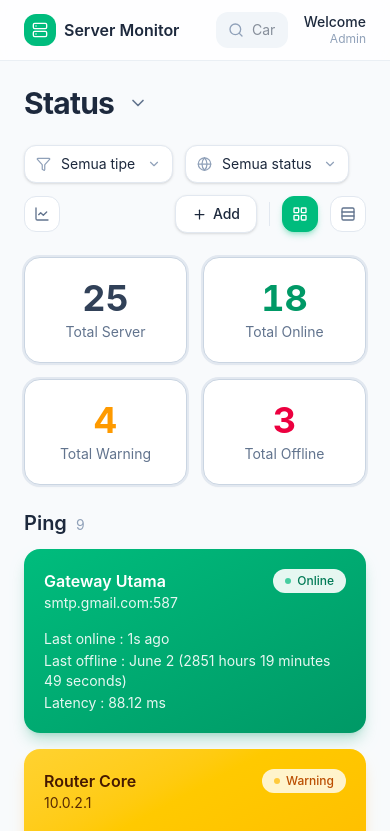
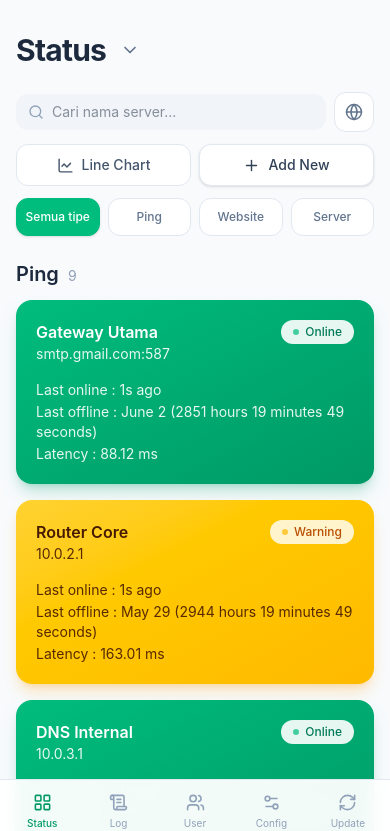
Before and after one commit to Lutfi1412/dashboard-simona, a React (Vite) app: page / in a window 390 px wide. Shown: the top 831 px of the page. Built offline with nearby package versions, Linux system fonts and the light colour scheme.

Commit message:
responsive mobile

```diff
--- a/src/App.jsx
+++ b/src/App.jsx
@@ -65,6 +65,8 @@ export default function App() {
               view={view}
               setView={setView}
               onAdd={() => setModal(true)}
+              search={search}
+              onSearch={setSearch}
             />
 
             <StatCards
--- a/src/components/LatencyChart.jsx
+++ b/src/components/LatencyChart.jsx
@@ -8,9 +8,45 @@ import {
   YAxis,
 } from "recharts";
 
+function CustomXAxisTick({ x, y, payload }) {
+  const words = payload.value.split(" ");
+
+  return (
+    <g transform={`translate(${x},${y})`}>
+      {/* Desktop: 1 baris */}
+      <text
+        className="hidden sm:block"
+        x={0}
+        y={0}
+        textAnchor="middle"
+        fontSize={14}
+        fontWeight={600}
+        fill="#334155"
+      >
+        {payload.value}
+      </text>
+
+      {/* Mobile: maksimal 2 baris */}
+      <text
+        className="sm:hidden"
+        x={0}
+        y={0}
+        textAnchor="middle"
+        fontSize={11}
+        fontWeight={600}
+        fill="#334155"
+      >
+        {words.slice(0, 2).map((word, index) => (
+          <tspan key={index} x={0} dy={index === 0 ? 0 : 14}>
+            {word}
+          </tspan>
+        ))}
+      </text>
+    </g>
+  );
+}
+
 export default function LatencyChart({ servers }) {
-  // Hanya server online & warning,
-  // urut dari latensi terbesar
   const top = servers
     .filter((s) => s.status !== "offline")
     .sort((a, b) => b.latency - a.latency)
@@ -21,24 +57,27 @@ export default function LatencyChart({ servers }) {
     }));
 
   return (
-    <div className="rounded-2xl border border-slate-200 bg-white p-5 shadow-sm">
-      <h3 className="mb-4 font-semibold">5 Server dengan Latensi Terburuk</h3>
+    <div className="rounded-2xl border border-slate-200 bg-white p-4 shadow-sm sm:p-5">
+      <h3 className="mb-4 text-sm font-semibold sm:text-base">
+        5 Server dengan Latensi Terburuk
+      </h3>
 
-      <div className="h-64">
+      {/* Bisa scroll kiri-kanan di mobile */}
+      <div className="overflow-x-auto">
+        <div className="h-64 min-w-[600px] sm:min-w-0">
           <ResponsiveContainer width="100%" height="100%">
             <AreaChart
               data={top}
               margin={{
-              top: 15,
-              right: 35,
-              bottom: 20,
-              left: 20,
+                top: 30,
+                right: 5,
+                bottom: 15,
+                left: 5,
               }}
             >
               <defs>
                 <linearGradient id="redFill" x1="0" y1="0" x2="0" y2="1">
                   <stop offset="0%" stopColor="#ef4444" stopOpacity={0.25} />
-
                   <stop offset="100%" stopColor="#ef4444" stopOpacity={0} />
                 </linearGradient>
               </defs>
@@ -49,16 +88,26 @@ export default function LatencyChart({ servers }) {
                 vertical={false}
               />
 
-            {/* Sumbu X */}
               <XAxis
                 dataKey="name"
                 interval={0}
                 padding={{
-                left: 30,
-                right: 30,
+                  left: 15,
+                  right: 10,
                 }}
+                tick={<CustomXAxisTick />}
+                tickLine={false}
+                axisLine={{
+                  stroke: "#cbd5e1",
+                }}
+                height={55}
+                tickMargin={12}
+              />
+
+              <YAxis
+                unit=" ms"
                 tick={{
-                fontSize: 14,
+                  fontSize: 12,
                   fontWeight: 600,
                   fill: "#334155",
                 }}
@@ -66,35 +115,23 @@ export default function LatencyChart({ servers }) {
                 axisLine={{
                   stroke: "#cbd5e1",
                 }}
-              tickMargin={12}
+                width={60}
+                tickMargin={6}
               />
 
-            {/* Sumbu Y */}
-            <YAxis
-              unit=" ms"
-              tick={{
-                fontSize: 14,
-                fontWeight: 600,
-                fill: "#334155",
-              }}
-              tickLine={false}
-              axisLine={{
-                stroke: "#cbd5e1",
-              }}
-              width={75}
-              tickMargin={8}
+              <Tooltip
+                formatter={(value) => [`${value} ms`, "Latency"]}
+                labelFormatter={(label) => `Server: ${label}`}
               />
-
-            <Tooltip formatter={(value) => [`${value} ms`, "Latency"]} />
 
               <Area
                 type="monotone"
                 dataKey="latency"
                 stroke="#ef4444"
-              strokeWidth={3}
+                strokeWidth={2}
                 fill="url(#redFill)"
                 dot={{
-                r: 5,
+                  r: 4,
                   fill: "#ef4444",
                   strokeWidth: 2,
                   stroke: "#fff",
@@ -105,5 +142,6 @@ export default function LatencyChart({ servers }) {
           </ResponsiveContainer>
         </div>
       </div>
+    </div>
   );
 }
--- a/src/components/Layout.jsx
+++ b/src/components/Layout.jsx
@@ -10,7 +10,7 @@ import {
 
 const MENU = [
   ["Status", LayoutGrid],
-  ["Server", Server],
+  // ["Server", Server],
   ["Log", ScrollText],
   ["User", Users],
   ["Config", Settings2],
@@ -19,19 +19,24 @@ const MENU = [
 
 export default function Layout({ search, onSearch, children }) {
   return (
-    <div className="min-h-screen bg-slate-50 text-slate-800">
-      <header className="sticky top-0 z-30 flex items-center gap-4 border-b border-slate-200/70 bg-white/80 px-6 py-3 backdrop-blur">
-        <div className="flex w-44 items-center gap-2 font-semibold">
-          <span className="grid size-8 place-items-center rounded-xl bg-emerald-500 text-white">
+    <div className="min-h-screen bg-slate-50 text-slate-800 pb-16 md:pb-0">
+      {/* HEADER */}
+      <header className="sticky top-0 z-30 hidden items-center gap-4 border-b border-slate-200/70 bg-white/80 px-4 py-3 backdrop-blur md:flex md:px-6">
+        <div className="flex w-auto items-center gap-2 font-semibold md:w-44 hidden md:flex">
+          <span className="grid size-8 shrink-0 place-items-center rounded-xl bg-emerald-500 text-white">
             <Server size={16} />
           </span>
-          Server Monitor
+
+          <span>Server Monitor</span>
         </div>
-        <label className="relative max-w-md flex-1">
+
+        {/* SEARCH */}
+        <label className="relative max-w-md flex-1 hidden md:block">
           <Search
             size={16}
             className="absolute left-3 top-1/2 -translate-y-1/2 text-slate-400"
           />
+
           <input
             value={search}
             onChange={(e) => onSearch(e.target.value)}
@@ -39,25 +44,56 @@ export default function Layout({ search, onSearch, children }) {
             className="w-full rounded-xl bg-slate-100 py-2 pl-9 pr-3 text-sm outline-none transition focus:bg-white focus:ring-2 focus:ring-emerald-400"
           />
         </label>
-        <div className="ml-auto text-right text-sm leading-tight">
+
+        {/* USER */}
+        <div className="ml-auto hidden text-right text-sm leading-tight sm:block">
           <div className="font-medium">Welcome</div>
           <div className="text-xs text-slate-400">Admin</div>
         </div>
       </header>
+
       <div className="flex">
+        {/* DESKTOP SIDEBAR */}
         <aside className="sticky top-[57px] hidden h-[calc(100vh-57px)] w-52 shrink-0 border-r border-slate-200/70 bg-white p-3 md:block">
           {MENU.map(([label, Icon], i) => (
             <button
               key={label}
-              className={`mb-1 flex w-full items-center gap-3 rounded-xl px-3 py-2 text-sm transition ${i === 0 ? "bg-emerald-50 font-medium text-emerald-700" : "text-slate-500 hover:bg-slate-100"}`}
+              className={`mb-1 flex w-full items-center gap-3 rounded-xl px-3 py-2 text-sm transition ${
+                i === 0
+                  ? "bg-emerald-50 font-medium text-emerald-700"
+                  : "text-slate-500 hover:bg-slate-100"
+              }`}
             >
               <Icon size={17} />
               {label}
             </button>
           ))}
         </aside>
-        <main className="min-w-0 flex-1 p-6 lg:p-8">{children}</main>
+
+        {/* CONTENT */}
+        <main className="min-w-0 flex-1 p-4 pt-8 md:p-6 md:pt-6 lg:p-8">
+          {children}
+        </main>
       </div>
+
+      {/* MOBILE BOTTOM NAV */}
+      <nav className="fixed bottom-0 left-0 right-0 z-50 border-t border-slate-200 bg-white/95 backdrop-blur md:hidden">
+        <div className="flex h-16 items-center justify-around px-1">
+          {MENU.map(([label, Icon], i) => (
+            <button
+              key={label}
+              className={`flex min-w-0 flex-1 flex-col items-center justify-center gap-1 rounded-xl py-1 text-[10px] transition ${
+                i === 0
+                  ? "font-medium text-emerald-600"
+                  : "text-slate-400 hover:text-slate-600"
+              }`}
+            >
+              <Icon size={19} />
+              <span>{label}</span>
+            </button>
+          ))}
+        </div>
+      </nav>
     </div>
   );
 }
--- a/src/components/StatCards.jsx
+++ b/src/components/StatCards.jsx
@@ -9,7 +9,7 @@ export default function StatCards({ servers, active, onPick }) {
   const count = (k) =>
     k === "all" ? servers.length : servers.filter((s) => s.status === k).length;
   return (
-    <div className="grid grid-cols-2 gap-4 lg:grid-cols-4">
+    <div className="grid grid-cols-2 gap-4 lg:grid-cols-4 hidden md:grid">
       {ITEMS.map(([k, label, color]) => (
         <div
           className={`rounded-2xl border bg-white p-5 text-center shadow-sm transition ${onPick ? "hover:-translate-y-0.5 hover:shadow-md" : "cursor-default"} border-slate-300 ring-2 ring-slate-200`}
--- /dev/null
+++ b/src/components/StatusFilter.jsx
@@ -0,0 +1,72 @@
+import { useEffect, useRef, useState } from "react";
+import { Globe, Check } from "lucide-react";
+
+const OPTIONS = [
+  ["all", "Semua status"],
+  ["online", "Online"],
+  ["warning", "Warning"],
+  ["offline", "Offline"],
+];
+
+export default function StatusFilter({ value, onChange }) {
+  const [open, setOpen] = useState(false);
+  const ref = useRef(null);
+
+  // Tutup ketika klik di luar
+  useEffect(() => {
+    const handleClickOutside = (event) => {
+      if (ref.current && !ref.current.contains(event.target)) {
+        setOpen(false);
+      }
+    };
+
+    document.addEventListener("mousedown", handleClickOutside);
+
+    return () => {
+      document.removeEventListener("mousedown", handleClickOutside);
+    };
+  }, []);
+
+  return (
+    <div ref={ref} className="relative">
+      {/* ICON BUTTON */}
+      <button
+        type="button"
+        onClick={() => setOpen((prev) => !prev)}
+        className={`grid size-10 place-items-center rounded-xl border transition ${
+          open
+            ? "border-emerald-400 bg-emerald-50 text-emerald-600"
+            : "border-slate-200 bg-white text-slate-500 hover:bg-slate-50"
+        }`}
+        title="Filter status"
+      >
+        <Globe size={18} />
+      </button>
+
+      {/* DROPDOWN */}
+      {open && (
+        <div className="absolute right-0 z-50 mt-2 w-44 overflow-hidden rounded-xl border border-slate-200 bg-white p-1 shadow-lg">
+          {OPTIONS.map(([optionValue, label]) => (
+            <button
+              key={optionValue}
+              type="button"
+              onClick={() => {
+                onChange(optionValue);
+                setOpen(false);
+              }}
+              className={`flex w-full items-center justify-between rounded-lg px-3 py-2 text-left text-sm transition ${
+                value === optionValue
+                  ? "bg-emerald-50 font-medium text-emerald-700"
+                  : "text-slate-600 hover:bg-slate-50"
+              }`}
+            >
+              <span>{label}</span>
+
+              {value === optionValue && <Check size={15} />}
+            </button>
+          ))}
+        </div>
+      )}
+    </div>
+  );
+}
--- a/src/components/Toolbar.jsx
+++ b/src/components/Toolbar.jsx
@@ -6,7 +6,10 @@ import {
   LayoutGrid,
   Rows3,
   ChevronDown,
+  Search,
 } from "lucide-react";
+
+import StatusFilter from "./StatusFilter";
 
 const Select = ({ icon: Icon, value, onChange, options }) => (
   <label className="relative">
@@ -42,11 +45,14 @@ export default function Toolbar({
   view,
   setView,
   onAdd,
+  search,
+  onSearch,
 }) {
   const btn = (on) =>
     `grid size-9 place-items-center rounded-xl border transition ${on ? "border-emerald-500 bg-emerald-500 text-white shadow-md shadow-emerald-500/30" : "border-slate-200 bg-white text-slate-500 hover:bg-slate-100"}`;
   return (
     <div className="flex flex-wrap items-center gap-3">
+      <div className="gap-3 md:flex hidden">
         <Select
           icon={Filter}
           value={type}
@@ -66,17 +72,73 @@ export default function Toolbar({
             ["all", "Semua status"],
             ["online", "Online"],
             ["warning", "Warning"],
-          ["offline", "Offline"],
+            ["Offline", "Offline"],
           ]}
         />
+      </div>
+
+      <div className="flex w-full items-center gap-2 md:hidden">
+        <label className="relative min-w-0 flex-1">
+          <Search
+            size={16}
+            className="absolute left-3 top-1/2 -translate-y-1/2 text-slate-400"
+          />
+
+          <input
+            value={search}
+            onChange={(e) => onSearch(e.target.value)}
+            placeholder="Cari nama server..."
+            className="w-full rounded-xl bg-slate-100 py-2 pl-9 pr-3 text-sm outline-none transition focus:bg-white focus:ring-2 focus:ring-emerald-400"
+          />
+        </label>
+
+        {/* Status */}
+        <StatusFilter value={status} onChange={setStatus} />
+      </div>
+
+      <div className="flex w-full gap-2 md:hidden">
         <button
           onClick={() => setChart(!chart)}
-        className={btn(chart)}
+          className={`
+    flex flex-1 flex-row items-center justify-center gap-2
+    rounded-xl border px-4 py-2.5
+    text-sm font-medium transition
+    ${
+      chart
+        ? "border-emerald-200 bg-emerald-50 text-emerald-700"
+        : "border-slate-200 bg-white text-slate-600 hover:bg-slate-50"
+    }
+  `}
+        >
+          <LineChart size={17} />
+          <span>Line Chart</span>
+        </button>
+
+        <button
+          onClick={() => alert("fitur belum tersedia")}
+          className="
+      flex flex-1 items-center justify-center gap-2
+      rounded-xl border border-slate-200
+      bg-white px-4 py-2.5
+      text-sm font-medium text-slate-700
+      shadow-sm transition
+      hover:bg-slate-100
+      active:scale-[0.98]
+    "
+        >
+          <Plus size={17} />
+          <span>Add New</span>
+        </button>
+      </div>
+
+      <button
+        onClick={() => setChart(!chart)}
+        className={`${btn(chart)} hidden md:grid`}
         title="Grafik latensi"
       >
         <LineChart size={16} />
       </button>
-      <div className="ml-auto flex items-center gap-3">
+      <div className="ml-auto flex items-center gap-3 hidden md:flex">
         <button
           // onClick={onAdd}
           onClick={() => alert("fitur belum tersedia")}
@@ -85,6 +147,7 @@ export default function Toolbar({
           <Plus size={15} />
           Add
         </button>
+
         <span className="h-6 w-px bg-slate-200" />
         <button
           onClick={() => setView("card")}
@@ -101,6 +164,28 @@ export default function Toolbar({
           <Rows3 size={16} />
         </button>
       </div>
+
+      <div className="flex w-full gap-2 md:hidden">
+        {[
+          ["all", "Semua tipe"],
+          ["ping", "Ping"],
+          ["website", "Website"],
+          ["server", "Server"],
+        ].map(([value, label]) => (
+          <button
+            key={value}
+            type="button"
+            onClick={() => setType(value)}
+            className={`flex flex-1 items-center justify-center rounded-xl border px-2 py-2.5 text-xs font-medium transition ${
+              type === value
+                ? "border-emerald-500 bg-emerald-500 text-white shadow-sm"
+                : "border-slate-200 bg-white text-slate-500 hover:bg-slate-50"
+            }`}
+          >
+            {label}
+          </button>
+        ))}
+      </div>
     </div>
   );
 }
```
Lines whose indentation alone changed are shown as unchanged.
